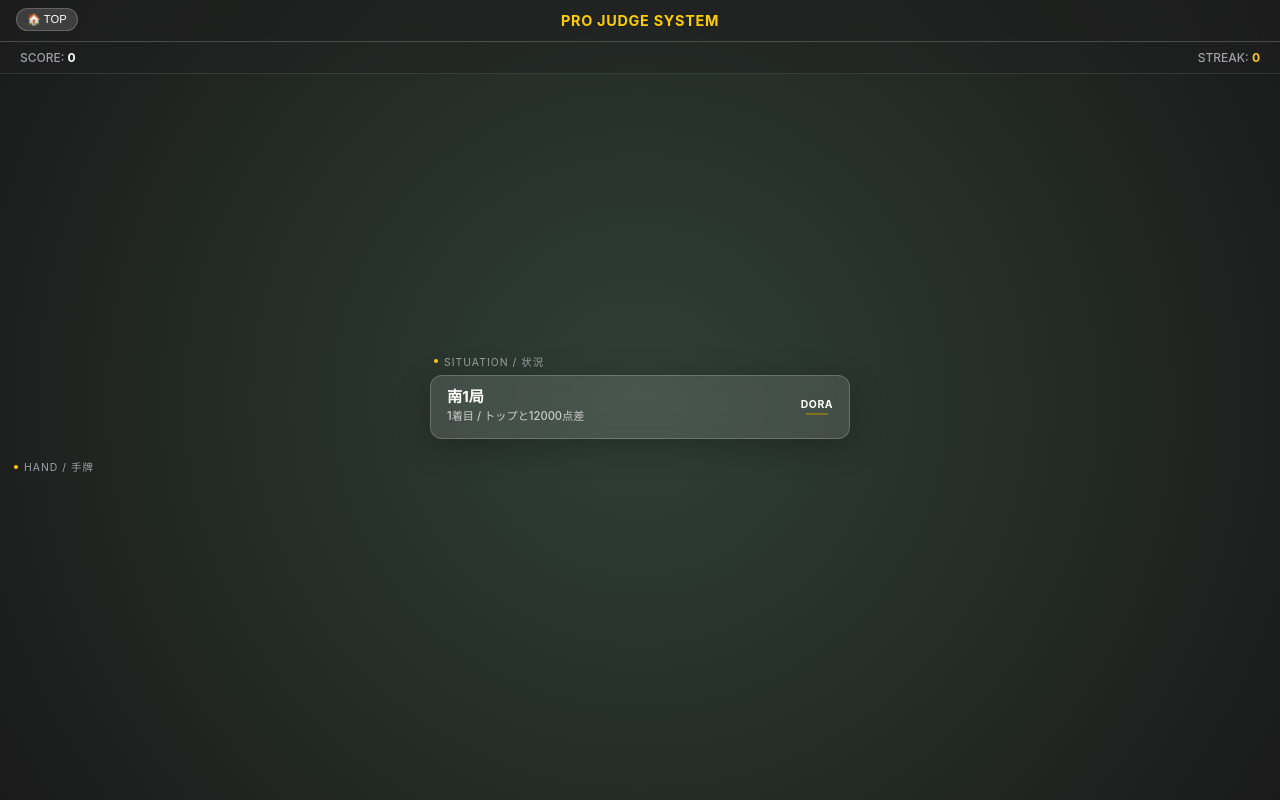
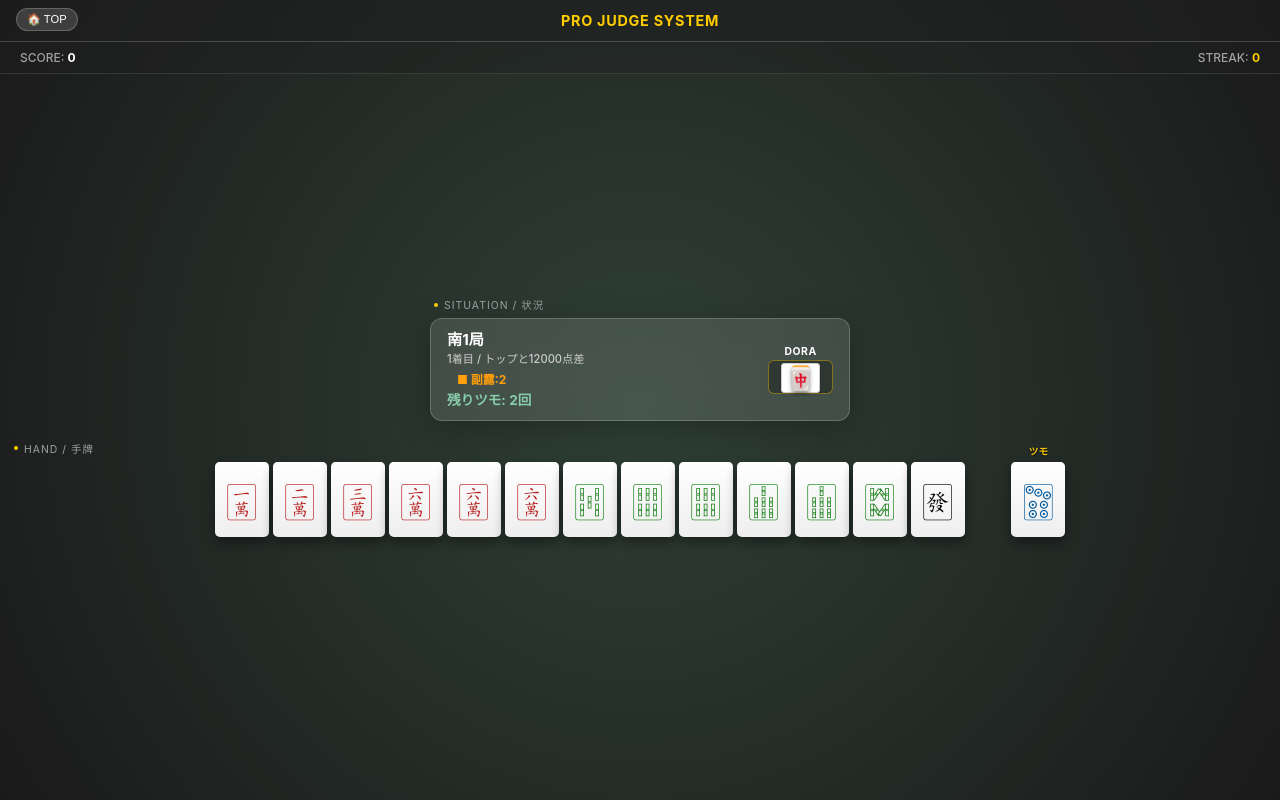
Before and after one commit to Oberoning/nianikirunndai.1, a plain HTML site: page index.html in a window 1280 px wide. Both pictures are taken after a click on the button "修行開始". Drawn offline with Linux system fonts and the light colour scheme.

Commit message:
Update index.html

```diff
--- a/index.html
+++ b/index.html
@@ -4,7 +4,7 @@
     <meta charset="UTF-8">
     <meta name="viewport" content="width=device-width, initial-scale=1.0, maximum-scale=1.0, user-scalable=no, viewport-fit=cover">
     <meta name="theme-color" content="#1a1a1a">
-    <title>ナニを切るんだい</title>
+    <title>ナニを切るんだい - PRO SPEC</title>
     <style>
         :root {
             --bg-grad-start: #2f4036;
@@ -272,6 +272,7 @@
                         <div id="ctx-round" style="font-weight:700; color:#fff; font-size:0.95rem;"></div>
                         <div id="ctx-detail" class="info-detail"></div>
                         <div id="ctx-alert" class="info-alert"></div>
+                        <div id="ctx-remain" style="color:#8ca; font-size:0.85rem; margin-top:2px; font-weight:bold;"></div>
                     </div>
                     <div class="dora-container">
                         <span class="dora-label">DORA</span>
@@ -314,17 +315,16 @@
     const CURRENT_VERSION = "2.1 (Pro)";
     const TILE_MAP = {'1m':'🀇','2m':'🀈','3m':'🀉','4m':'🀊','5m':'🀋','6m':'🀌','7m':'🀍','8m':'🀎','9m':'🀏','1s':'🀐','2s':'🀑','3s':'🀒','4s':'🀓','5s':'🀔','6s':'🀕','7s':'🀖','8s':'🀗','9s':'🀘','1p':'🀙','2p':'🀚','3p':'🀛','4p':'🀜','5p':'🀝','6p':'🀞','7p':'🀟','8p':'🀠','9p':'🀡','1z':'🀀','2z':'🀁','3z':'🀂','4z':'🀃','5z':'🀆','6z':'🀅','7z':'🀄'};
 
-    // 赤ドラ対応型判別
     function getType(t){
+        if(!t) return '';
         if(t.includes('m')) return 'man';
         if(t.includes('s')) return 'sou';
         if(t.includes('p')) return 'pin';
         return 'ji';
     }
-    // 赤5は5として扱う
     function getNum(t){ return parseInt(t)||5; }
-    // HTML表示用 (赤対応)
     function tileHtml(t){
+        if(!t) return '';
         const isRed = t.includes('r');
         const displayT = isRed ? t.replace('r','') : t;
         const cls = getType(t) + (isRed ? ' red' : '');
@@ -368,9 +368,8 @@
 
     // --- Logic Core ---
 
-    // メンツカウント (赤ドラも通常の5として扱う)
     function countMentsu(hand) {
-        let tiles = [...hand].map(t => t.replace('r','')); // 赤を通常に正規化して計算
+        let tiles = [...hand].map(t => t.replace('r',''));
         const order = {'man':0,'pin':1,'sou':2,'ji':3};
         tiles.sort((a,b)=>{
             if(getType(a)!==getType(b)) return order[getType(a)]-order[getType(b)];
@@ -378,14 +377,12 @@
         });
         let count = 0;
         let used = new Array(tiles.length).fill(false);
-        // 刻子
         for(let i=0; i<tiles.length-2; i++) {
             if(used[i]) continue;
             if(tiles[i] === tiles[i+1] && tiles[i] === tiles[i+2]) {
                 count++; used[i]=used[i+1]=used[i+2]=true;
             }
         }
-        // 順子
         for(let i=0; i<tiles.length; i++) {
             if(used[i]) continue;
             if(getType(tiles[i]) === 'ji') continue;
@@ -403,13 +400,11 @@
         return count;
     }
 
-    // 有効牌計算
     function getConnectors(discard, hand) {
         const remaining = hand.filter((_, i) => i !== hand.indexOf(discard));
         const normalizedRem = remaining.map(t => t.replace('r',''));
         let connects = [];
         let score = 0;
-
         normalizedRem.forEach(t => {
             const type = getType(t);
             const num = getNum(t);
@@ -437,78 +432,58 @@
         return { list: connects, score: score };
     }
 
-    // 評価関数
     function evaluateHand(scenario, discard) {
         const hand = [...scenario.hand, scenario.tsumo];
         const remaining = hand.filter((_,i)=>i!==hand.indexOf(discard));
-        const river = scenario.river; // [{t:'1m', g:true}, ...]
-        const riverTiles = river.map(r => r.t.replace('r',''));
+        // River object array -> string array conversion for check
+        const riverTiles = scenario.river.map(r => r.t ? r.t.replace('r','') : '');
 
         let score = 0;
         let reasons = [];
 
-        // 1. メンツ破壊チェック
         const mentsuBefore = countMentsu(hand);
         const mentsuAfter = countMentsu(remaining);
         if(mentsuAfter < mentsuBefore) {
             score -= 500; reasons.push("面子破壊");
         } else {
-            // 孤立牌処理
             if(getType(discard)==='ji') {
                 score += 80; reasons.push("字牌整理");
             } else {
-                // 赤ドラを捨てるのは減点
-                if(discard.includes('r')) {
-                    score -= 30; reasons.push("赤ドラ放出");
-                }
-
+                if(discard.includes('r')) { score -= 30; reasons.push("赤ドラ放出"); }
                 let hasNeighbor = false;
                 const normDiscard = discard.replace('r','');
                 remaining.forEach(t => {
                     const nt = t.replace('r','');
                     if(getType(nt)===getType(normDiscard) && Math.abs(getNum(nt)-getNum(normDiscard))<=2) hasNeighbor=true;
                 });
-                if(!hasNeighbor) {
-                    score += 60; reasons.push("孤立牌");
-                }
+                if(!hasNeighbor) { score += 60; reasons.push("孤立牌"); }
             }
         }
 
-        // 2. 安全度計算
         let safety = 0;
         let safetyReason = "無筋";
         const dNorm = discard.replace('r','');
 
-        // 現物チェック
         if(riverTiles.includes(dNorm)) { safety = 100; safetyReason = "現物"; }
         else if(getType(dNorm)==='ji') { safety = 30; safetyReason = "字牌"; }
         else if(getNum(dNorm)===1 || getNum(dNorm)===9) { safety = 20; safetyReason = "端牌"; }
 
-        // 副露ケア (鳴いている相手がいる場合、危険牌の価値を下げる)
-        if(scenario.oppCalls >= 2 && safety < 50) {
-            score -= 15; // 警戒
-        }
+        if(scenario.oppCalls >= 2 && safety < 50) { score -= 15; }
 
-        // 3. 状況判断 (押し引き)
         if(scenario.isRiichi) {
-            // リーチを受けている
             const redCount = remaining.filter(t=>t.includes('r')).length;
             const effectiveValue = scenario.myValue + redCount;
-
             if(effectiveValue >= 3 && scenario.remain > 5) {
-                score += 25; reasons.push("勝負手プッシュ");
+                score += 25; reasons.push("勝負手");
                 if(remaining.some(t=>t.includes('r'))) score += 10;
             } else {
-                score += safety * 3; // オリ優先
-                if(safety === 100) reasons.push("安牌");
+                score += safety * 3; if(safety === 100) reasons.push("安牌");
             }
         } else {
-            // 平場
             if(scenario.remain < 5) score += safety * 0.5;
             else score += safety * 0.1;
         }
 
-        // 効率点微調整
         let effScore = 50;
         if(mentsuAfter < mentsuBefore) effScore = 0;
         else if(getType(discard)==='ji') effScore = 90;
@@ -522,12 +497,9 @@
         let results = fullHand.map(tile => {
             const eff = getConnectors(tile, fullHand);
             const eval = evaluateHand(scenario, tile);
-
-            // 基本効率加算
             if(!scenario.isRiichi || (scenario.myValue + (tile.includes('r')?1:0)) >= 3) {
                 eval.score += eff.score * 10;
             }
-
             const finalScore = Math.round(eval.score);
             return { tile, score: finalScore, eff, safe: {level:eval.safety, reason:eval.safetyReason}, reasons: eval.reasons, effScore: finalScore };
         });
@@ -535,27 +507,21 @@
         return results;
     }
 
-    // --- Scenario Generator ---
     function generateScenario() {
         const suits = ['m','p','s','z'];
         let deck = [];
-        // 通常牌生成
         suits.forEach(s => {
             const lim=s==='z'?7:9;
             for(let i=1;i<=lim;i++) {
-                // 赤ドラ置換: 各数牌の5の1枚を赤にする
                 if(i===5 && s!=='z') {
-                    deck.push('5'+s+'r'); // 赤
-                    deck.push('5'+s, '5'+s, '5'+s); // 黒x3
+                    deck.push('5'+s+'r'); deck.push('5'+s, '5'+s, '5'+s);
                 } else {
                     for(let k=0; k<4; k++) deck.push(i+s);
                 }
             }
         });
 
-        // 状況生成
         const isRiichi = Math.random()>0.5;
-        // 点数状況詳細
         const rounds = ["東3局", "東4局", "南1局", "南2局", "南3局", "オーラス"];
         const round = rounds[Math.floor(Math.random()*rounds.length)];
         const rank = Math.floor(Math.random()*3) + 1;
@@ -565,70 +531,48 @@
         const dora = deck[Math.floor(Math.random()*deck.length)];
         let myValue = Math.floor(Math.random()*3);
 
-        // 残りツモと河
-        const turn = Math.floor(Math.random() * 12) + 5; // 5~16巡目
+        const turn = Math.floor(Math.random() * 12) + 5;
         const remain = 18 - turn;
-
-        // 副露生成
         const oppCalls = Math.random()>0.7 ? (Math.random()>0.5?2:1) : 0;
 
-        // 手牌生成 (13枚)
         let hand = [];
         for(let i=0; i<4; i++) {
             const s = ['m','p','s'][Math.floor(Math.random()*3)];
             const n = Math.floor(Math.random()*7)+1;
-            // 順子重視で生成
-            if(Math.random()>0.5) {
-                hand.push(n+s, (n+1)+s, (n+2)+s);
-            } else {
-                hand.push(n+s, n+s);
-                if(Math.random()>0.5) hand.push(n+s);
-            }
+            if(Math.random()>0.5) hand.push(n+s, (n+1)+s, (n+2)+s);
+            else { hand.push(n+s, n+s); if(Math.random()>0.5) hand.push(n+s); }
         }
-        // 数合わせ (デッキから引くので赤ドラも入る)
         while(hand.length > 13) hand.pop();
         while(hand.length < 13) hand.push(deck[Math.floor(Math.random()*deck.length)]);
 
-        // ツモ
         const tsumo = deck[Math.floor(Math.random()*deck.length)];
 
-        // 河生成 (オブジェクト形式: ツモ切り情報付き)
         const river = [];
         for(let i=0; i<turn; i++) {
             const rt = deck[Math.floor(Math.random()*deck.length)];
-            const isG = Math.random() > 0.4; // 60%手出し
+            const isG = Math.random() > 0.4;
             river.push({ t: rt, g: isG });
         }
-        // 現物保証
-        river[river.length-1] = { t: hand[0].replace('r',''), g: false };
+        if(river.length > 0) {
+            river[river.length-1] = { t: hand[0].replace('r',''), g: false };
+        }
 
-        return {
-            isRiichi,
-            round,
-            scoreDetail,
-            myValue,
-            hand,
-            tsumo,
-            river,
-            dora,
-            remain,
-            oppCalls
-        };
+        return { isRiichi, round, scoreDetail, myValue, hand, tsumo, river, dora, remain, oppCalls };
     }
 
-    // --- View ---
+    let currentScenario = null;
+    let currentAnalysis = null;
+
     function renderScene(sc) {
         document.getElementById('ctx-round').innerText = sc.round;
         document.getElementById('ctx-detail').innerText = sc.scoreDetail;
         document.getElementById('ctx-remain').innerText = `残りツモ: ${sc.remain}回`;
 
-        // アラート情報構築
         let alertHtml = "";
         if(sc.isRiichi) alertHtml += `<span style="color:var(--danger)">■ リーチを受けています</span>`;
         if(sc.oppCalls > 0) alertHtml += `<span style="color:var(--push); margin-left:10px;">■ 副露:${sc.oppCalls}</span>`;
         document.getElementById('ctx-alert').innerHTML = alertHtml;
 
-        // ドラ表示 (赤なら赤く)
         document.getElementById('ctx-dora').innerHTML = tileHtml(sc.dora);
 
         const riverWrapper = document.getElementById('river-wrapper');
@@ -644,6 +588,7 @@
             document.getElementById('game-table').classList.add('danger-mode');
 
             sc.river.forEach(obj => {
+                if(!obj || !obj.t) return;
                 const isRed = obj.t.includes('r');
                 const displayT = obj.t.replace('r','');
                 const cls = `small-tile ${getType(obj.t)}` + (isRed?' red':'') + (obj.g?' tsumogiri':'');
@@ -670,7 +615,6 @@
         handDiv.appendChild(tsumoEl);
     }
 
-    // 共通関数
     function createTile(t) {
         const d = document.createElement('div');
         const isRed = t.includes('r');
```
